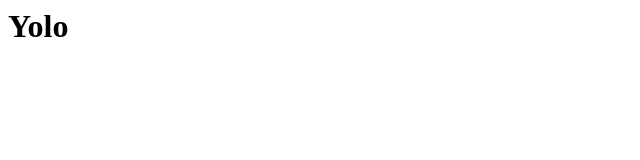
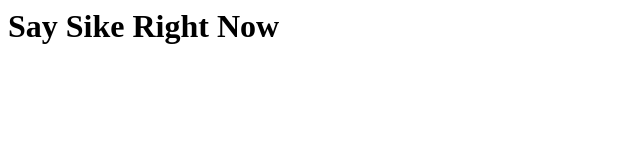
Before and after one commit to TheAp0cryphal/TheAp0cryphal.github.io, a plain HTML site: page index.html in a window 1280 px wide. Shown: the whole page, without its empty margins (0-640 px from the left). Drawn offline with Linux system fonts and the light colour scheme.

Commit message:
Update index.html

```diff
--- a/index.html
+++ b/index.html
@@ -1,7 +1,7 @@
 <html>
 <body>
 
-<H1>Yolo</H1>
+<H1>Say Sike Right Now</H1>
 
 </body>
 </html>
```
